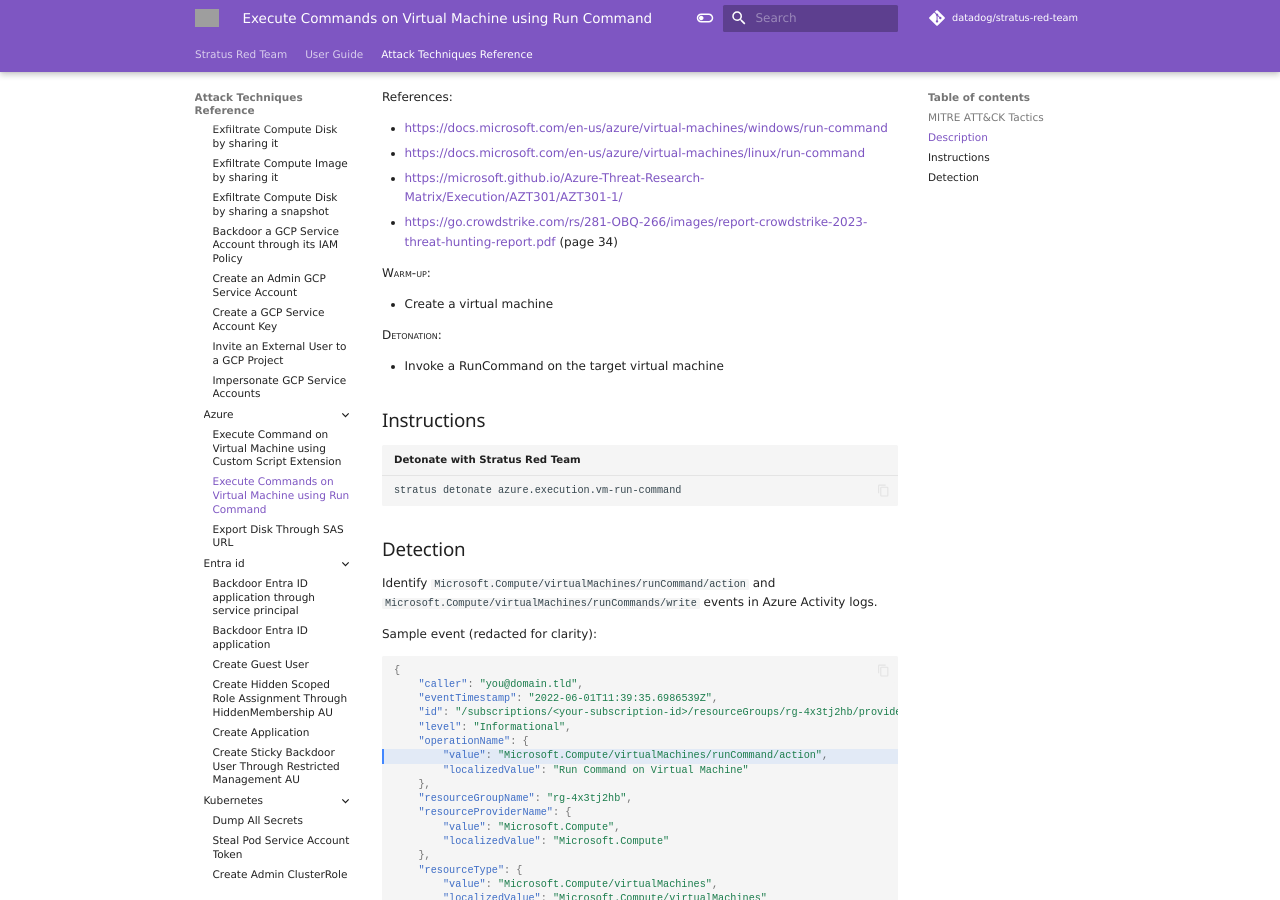
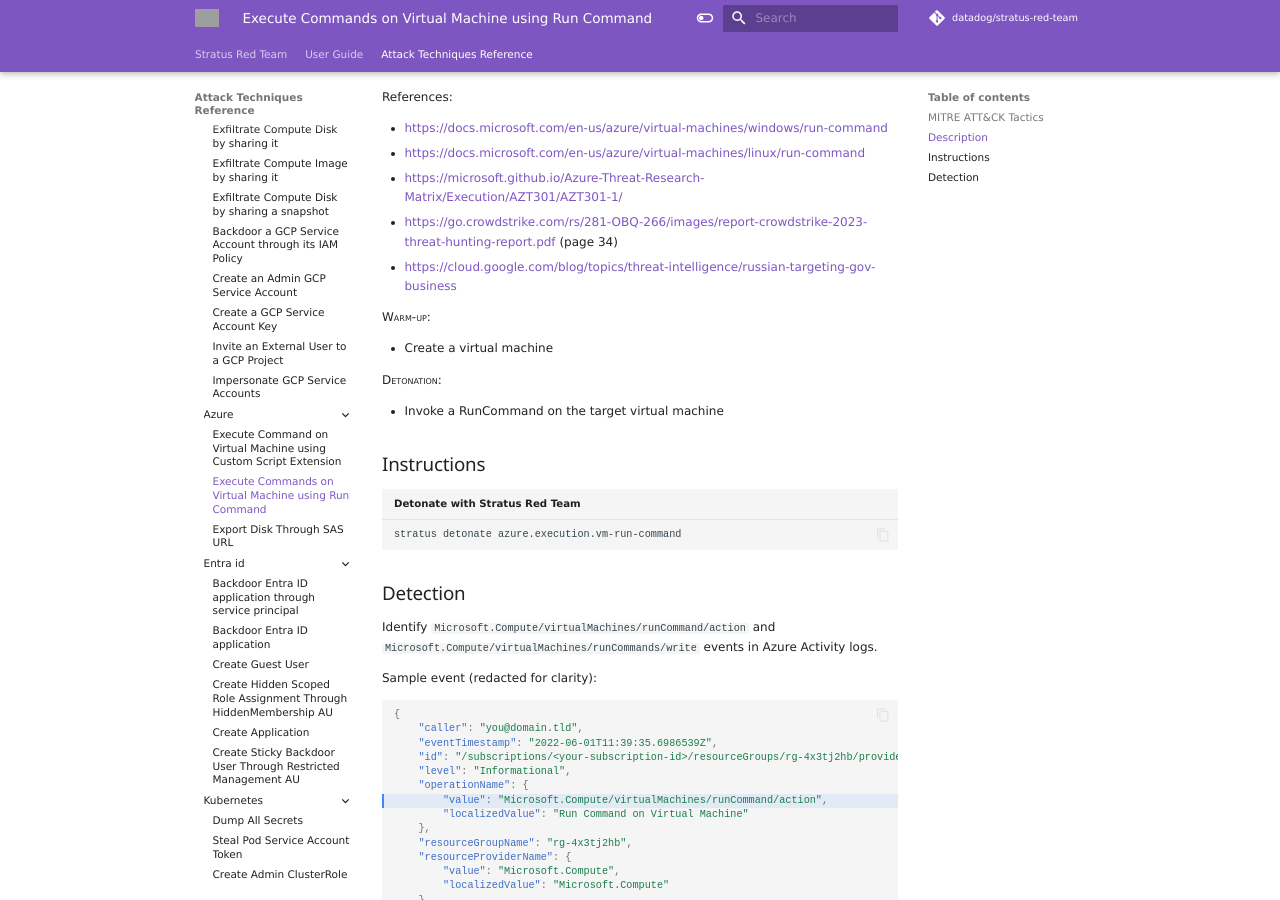
Before and after one commit to DataDog/stratus-red-team, an MkDocs documentation site: the page built from docs/attack-techniques/azure/azure.execution.vm-run-command.md, in a window 1280 px wide and 900 px high, scrolled down 408 px. Built offline with MkDocs 1.6.1 and Material for MkDocs 9.7.7, drawn with Linux system fonts in a browser that asks for light colours; nearby versions of some CDN libraries; library files that are not in the unit come from our copies; comment, search, counter and statistics services are not loaded; some of the changed lines change nothing that is shown; grey boxes are pictures that could not be loaded.

Commit message:
Re-generated documentation

```diff
--- a/docs/attack-techniques/azure/azure.execution.vm-run-command.md
+++ b/docs/attack-techniques/azure/azure.execution.vm-run-command.md
@@ -28,6 +28,7 @@
 - https://docs.microsoft.com/en-us/azure/virtual-machines/linux/run-command
 - https://microsoft.github.io/Azure-Threat-Research-Matrix/Execution/AZT301/AZT301-1/
 - https://go.crowdstrike.com/rs/281-OBQ-266/images/report-crowdstrike-2023-threat-hunting-report.pdf (page 34)
+- https://cloud.google.com/blog/topics/threat-intelligence/russian-targeting-gov-business
 
 <span style="font-variant: small-caps;">Warm-up</span>:
 
```
